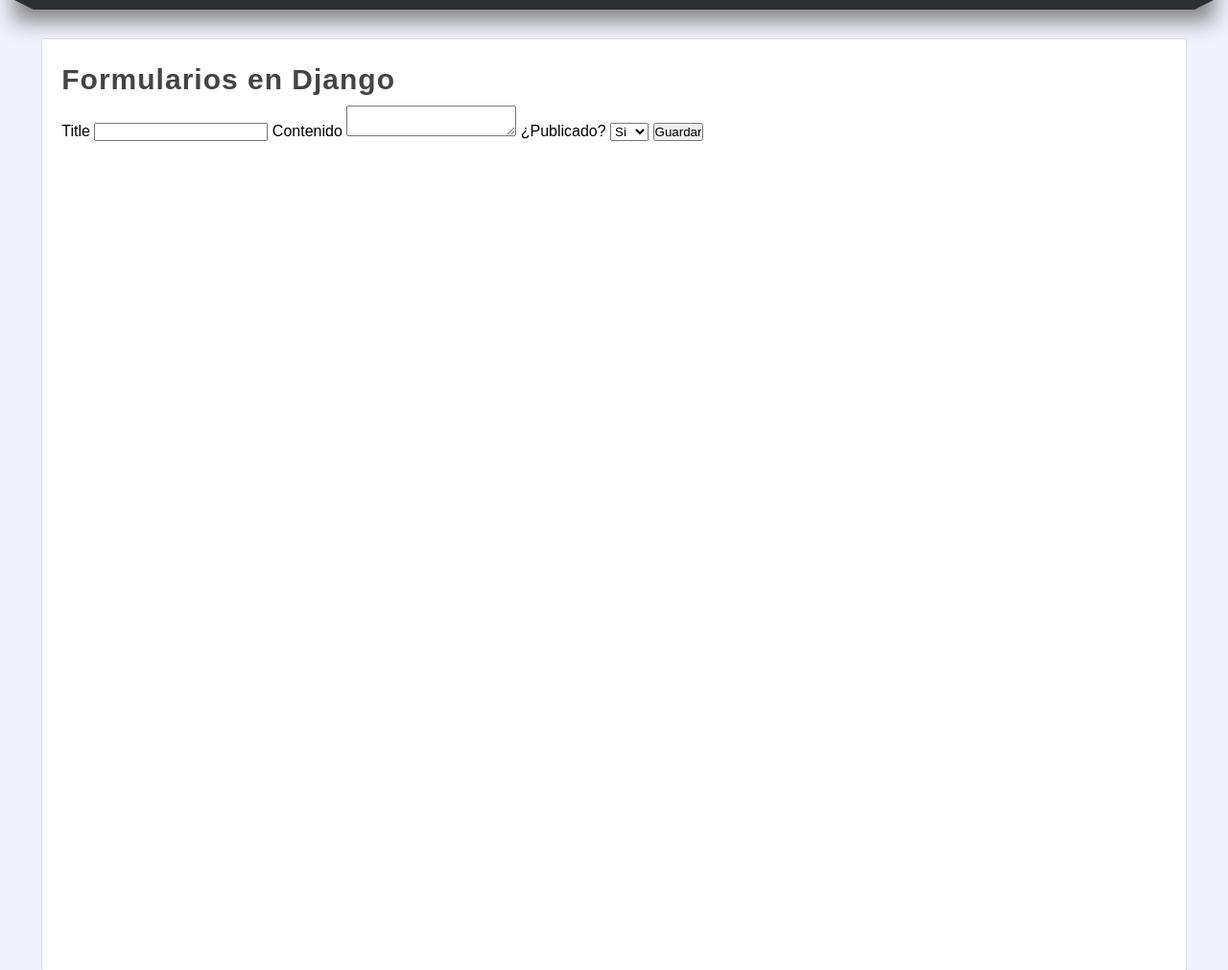
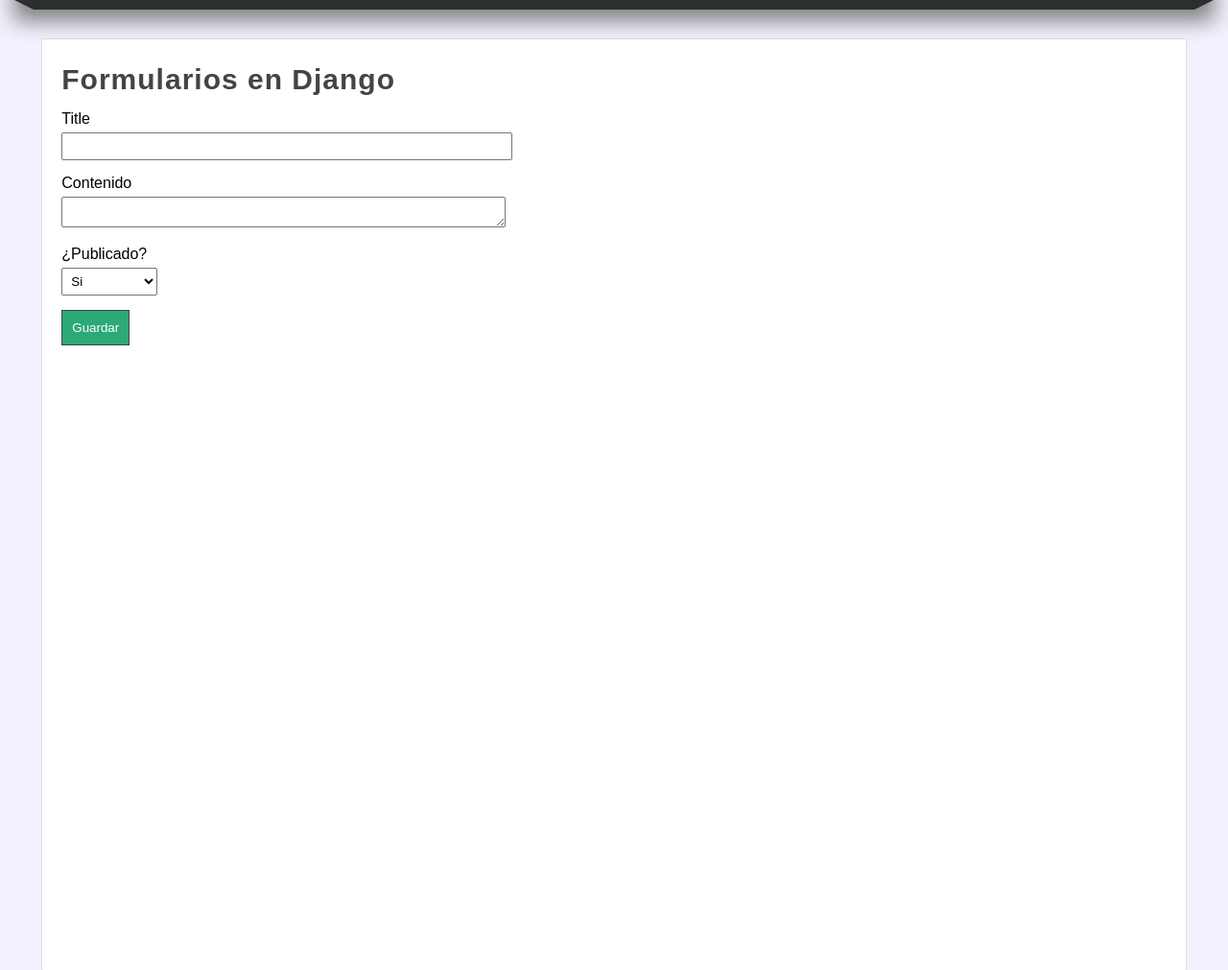
Before and after one commit to VergaraVictor/MasterEnPython, a Django app: page /create-article/ in a window 1280 px wide. Shown: the part 182-1193 px from the top of the page at 96% size. Run offline with Django 3.2, Linux system fonts and the light colour scheme.

Commit message:
EstilosDelFormulario

```diff
--- a/23-Django/aprendiendoDjango/miapp/static/css/styles.css
+++ b/23-Django/aprendiendoDjango/miapp/static/css/styles.css
@@ -134,6 +134,48 @@
     margin: 0 auto;
 }
 
+.box form {
+    width: 40%;
+
+}
+
+.box form input,
+.box form label {
+    display: block;
+    padding: 5px;
+    padding-left: 0px;
+}
+
+.box form input[type="text"],
+.box form textarea,
+.box form select {
+    width: 100%;
+    margin-bottom: 10px;
+}
+
+.box form select {
+    width: 100px;
+    padding: 5px;
+}
+
+.box form input[type="submit"],
+.box form input[type="button"],
+.box form button {
+    padding: 10px;
+    margin-top: 5px;
+    background: #2ba977;
+    border: 1px solid #444;
+    color: white;
+    transition: 300ms all;
+}
+
+.box form input[type="submit"]:hover,
+.box form input[type="button"]:hover,
+.box form button:hover {
+    cursor: pointer;
+    background: #1f7e58;
+}
+
 .title{
     color: #444;
     letter-spacing: 1px;
```
